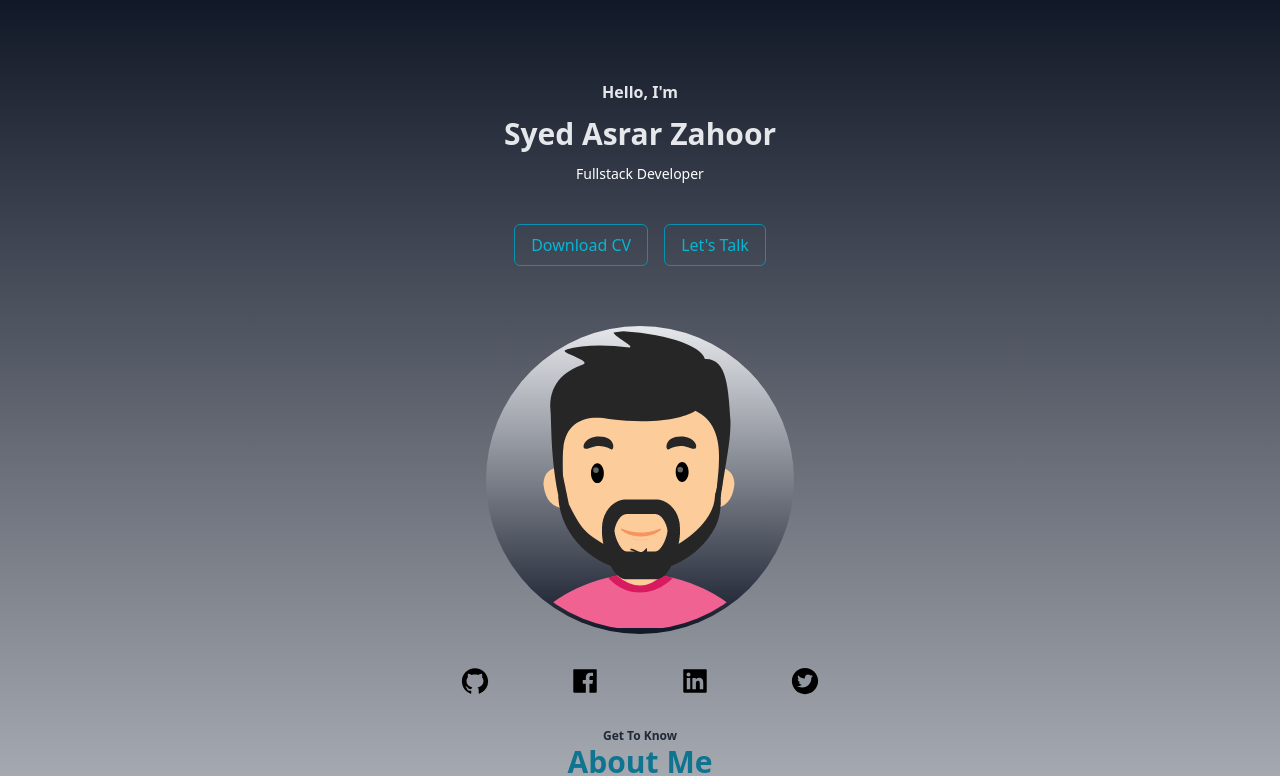
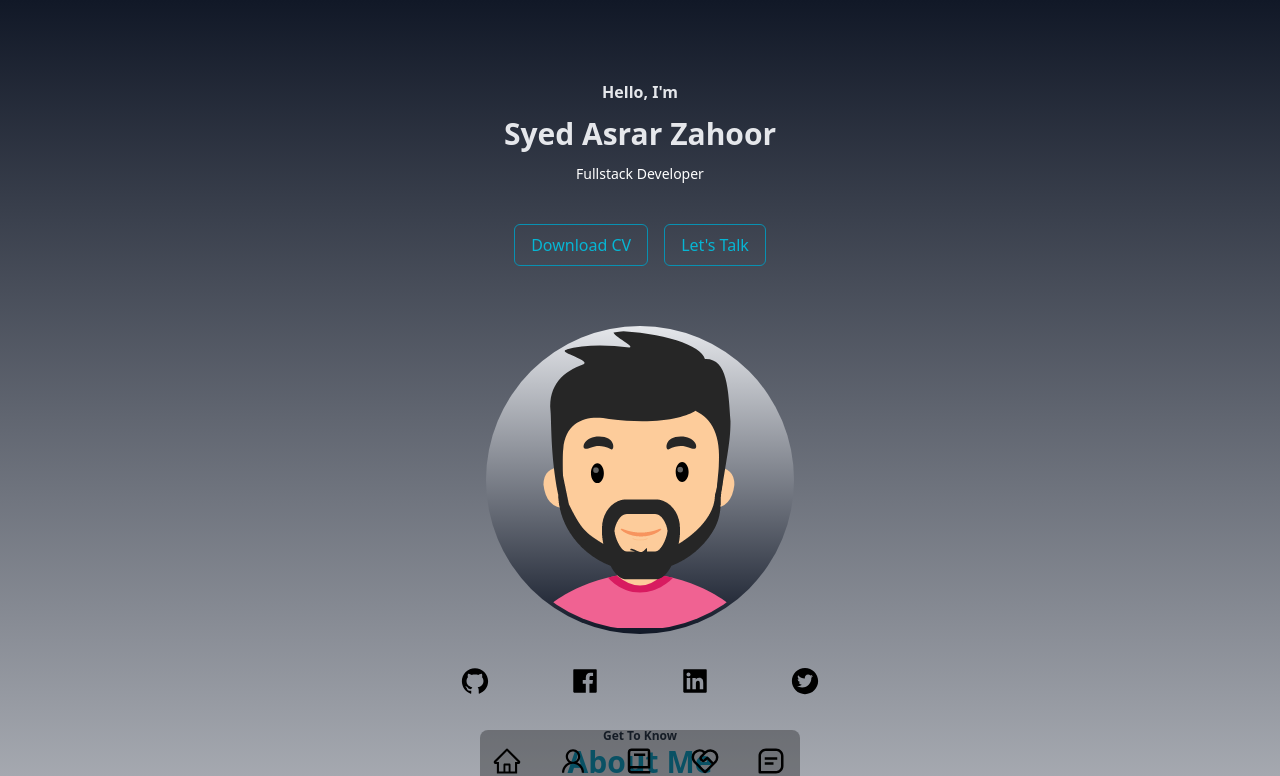
Before and after one commit to syedasrar00/portfolio-v2, a React (Vite) app: page / in a window 1280 px wide. Shown: the top 776 px of the page. Built offline with nearby package versions, Linux system fonts and the light colour scheme.

Commit message:
customized navbar

```diff
--- a/src/App.jsx
+++ b/src/App.jsx
@@ -2,6 +2,7 @@ import React from 'react'
 import About from './components/About'
 import Header from './components/Header'
 import MediaLinks from './components/MediaLinks'
+import Navbar from './components/Navbar'
 import Profile from './components/Profile'
 
 export default function App() {
@@ -9,6 +10,7 @@ export default function App() {
     <div className='bg-gradient-to-t from-gray-200 to-gray-900 min-h-screen'>
       <Header />
       <Profile />
+      <Navbar />
       <MediaLinks />
       <About />
     </div>
--- a/src/components/About.jsx
+++ b/src/components/About.jsx
@@ -7,7 +7,7 @@ import { variable } from './variable';
 
 export default function About() {
   return (
-    <div className='my-8'>
+    <div className='my-8' id='about'>
         <p className='text-gray-800 font-sans text-center text-xs font-bold'>Get To Know</p>
         <h1 className='text-3xl font-bold text-cyan-700 text-center'>About Me</h1>
         <div className="flex my-5 justify-center gap-x-10">
--- a/src/components/Header.jsx
+++ b/src/components/Header.jsx
@@ -3,7 +3,7 @@ import {variable} from './variable'
 
 export default function Header() {
   return (
-    <div className='pt-20 pb-5'>
+    <div className='pt-20 pb-5' id='#'>
         <p className='text-gray-200 font-bold text-center'>Hello, I'm</p>
         <h1 className='text-3xl font-bold text-gray-200 my-3 text-center'>{variable.name}</h1>
         <p className='text-white text-sm text-gray-300 text-center'>{variable.profession}</p>
--- a/src/components/Navbar.jsx
+++ b/src/components/Navbar.jsx
@@ -1,7 +1,20 @@
 import React from 'react'
+import { AiOutlineHome, AiOutlineUser } from 'react-icons/ai'
+import { BiBook, BiMessageSquareDetail } from 'react-icons/bi'
+import { RiServiceLine } from 'react-icons/ri'
+import { useState } from 'react';
 
 export default function Navbar() {
+  const [slected , setSelected] = useState("");
   return (
-    <div>Navbar</div>
+    <div className="flex justify-center">
+    <div className='flex bg-[rgb(0,0,0,0.3)] rounded-lg w-80 gap-5 fixed bottom-2 z-30 text-3xl px-1 py-2'>
+      <a href="#" className={slected==="#"?"rounded-full bg-slate-900 text-gray-400 px-2 py-2":"px-2 py-2"} onClick={()=>setSelected("#")}><AiOutlineHome /></a>
+      <a href="#about" className={slected==="#about"?"rounded-full bg-slate-900 text-gray-400 px-2 py-2":"px-2 py-2"} onClick={()=>setSelected("#about")}><AiOutlineUser /></a>
+      <a href="#experience" className={slected==="#experience"?"rounded-full bg-slate-900 text-gray-400 px-2 py-2":"px-2 py-2"} onClick={()=>setSelected("#experience")}><BiBook /></a>
+      <a href="#services" className={slected==="#services"?"rounded-full bg-slate-900 text-gray-400 px-2 py-2":"px-2 py-2"} onClick={()=>setSelected("#services")}><RiServiceLine /></a>
+      <a href="#contact" className={slected==="#contact"?"rounded-full bg-slate-900 text-gray-400 px-2 py-2":"px-2 py-2"} onClick={()=>setSelected("#contact")}><BiMessageSquareDetail /></a>
+    </div>
+    </div>
   )
 }
```
